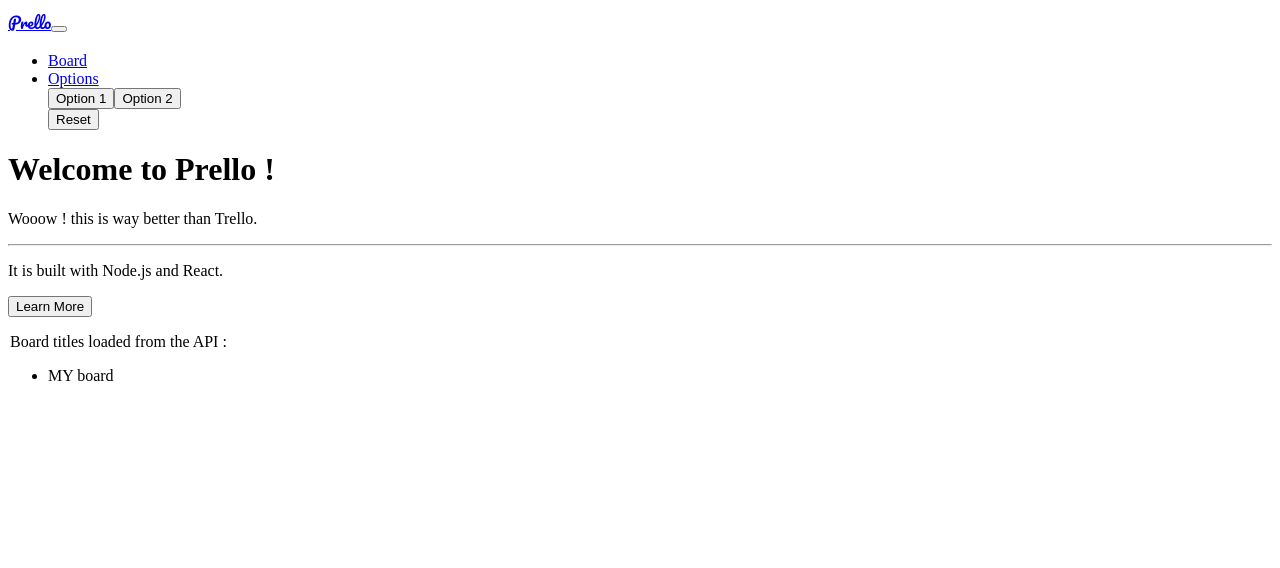
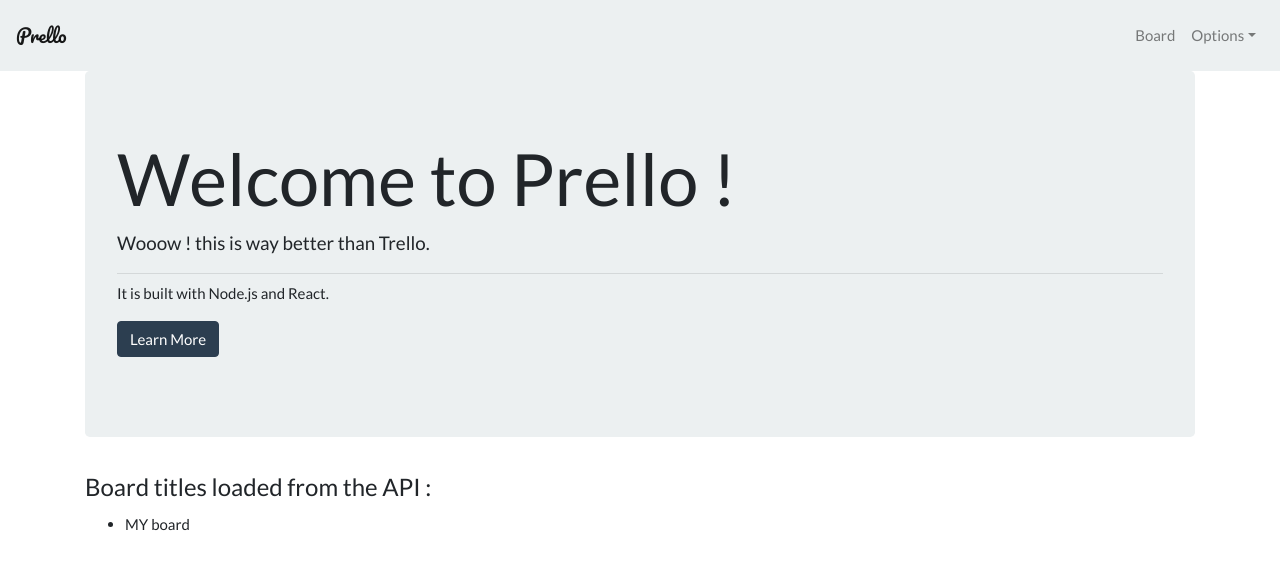
Before and after one commit to hardcoded/PrellOne-client, a React (Create React App) app: page / in a window 1280 px wide. Shown: the top 568 px of the page. Built offline with nearby package versions, Linux system fonts and the light colour scheme.

Commit message:
[add] CSS file

```diff
--- a/src/main.scss
+++ b/src/main.scss
@@ -1,4 +1,7 @@
 @import url("https://fonts.googleapis.com/css?family=Pacifico");
+@import "~bootswatch/dist/flatly/variables";
+@import "~bootstrap/scss/bootstrap";
+@import "~bootswatch/dist/flatly/bootswatch";
 
 .navbar-brand {
     font-family: 'Pacifico', monospace;
```
